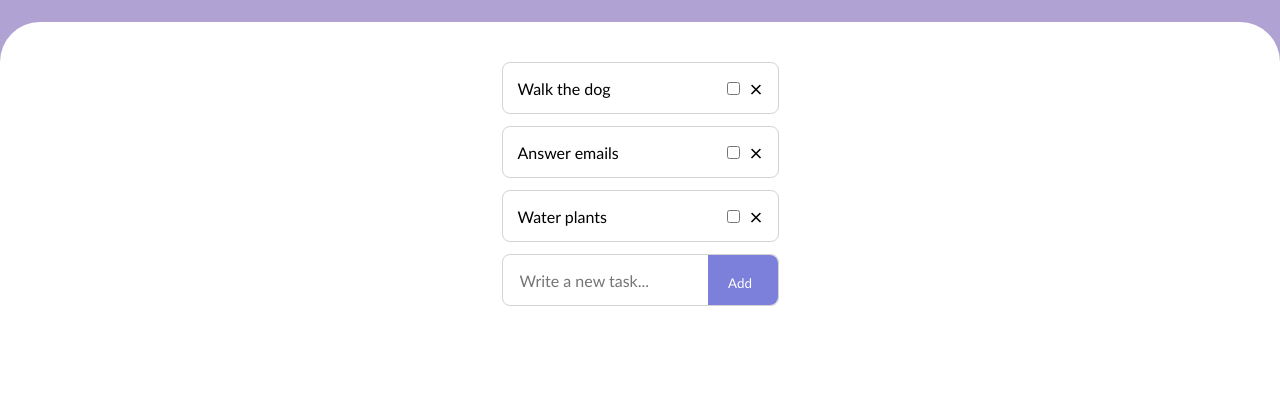
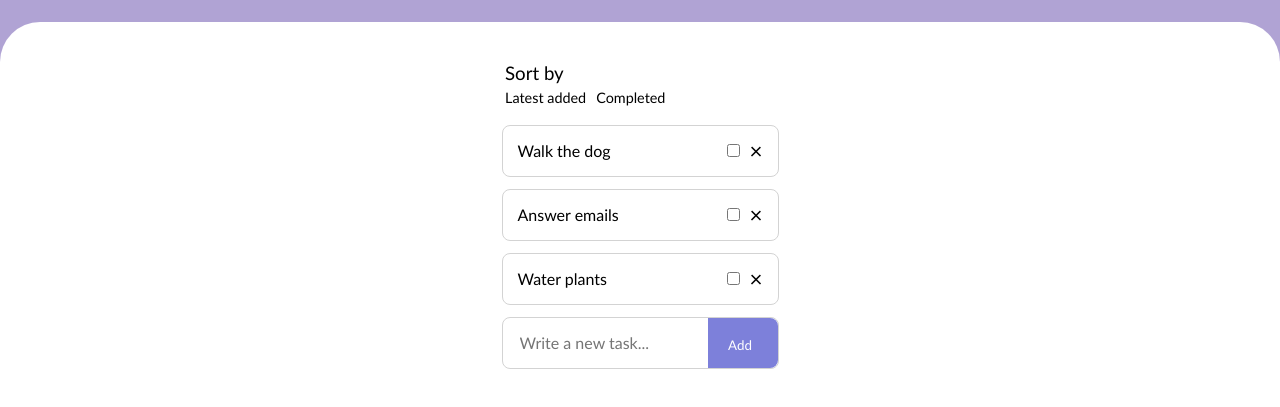
Before and after one commit to johannafryxell/To-Do-List, a website: page index.html in a window 1280 px wide. Shown: the part 73-480 px from the top of the page. Drawn offline with Linux system fonts and the light colour scheme.

Commit message:
added HTML elements

```diff
--- a/index.html
+++ b/index.html
@@ -12,6 +12,13 @@
     <header><h1>Tasks</h1></header>
     <main>
     <div id="main-wrapper">
+        <div id="sort-wrapper">
+            <span>Sort by</span>
+            <ul>
+                <li id="sortLatest">Latest added</li>
+                <li id="sortCompleted">Completed</li>
+            </ul>
+        </div>
 
         <div id="list-wrapper">
 
--- a/scss/main.scss
+++ b/scss/main.scss
@@ -28,6 +28,26 @@ main{
         flex-direction: column;
         align-items: center;
         height: 80vh;
+
+        #sort-wrapper{
+            display: flex;
+            flex-direction: column;
+            align-items: flex-start;
+            width: 270px;
+            row-gap: 5px;
+
+            ul{
+                display: flex;
+                column-gap: 10px;
+                list-style: none;
+                margin-top: 0;
+                padding: 0;
+
+                li{
+                    font-size: 0.9rem;
+                }
+            }
+        }
 
         #task-container{
             display: flex;
```
Also changed, not shown: css/main.css, dist/main.min.css.
